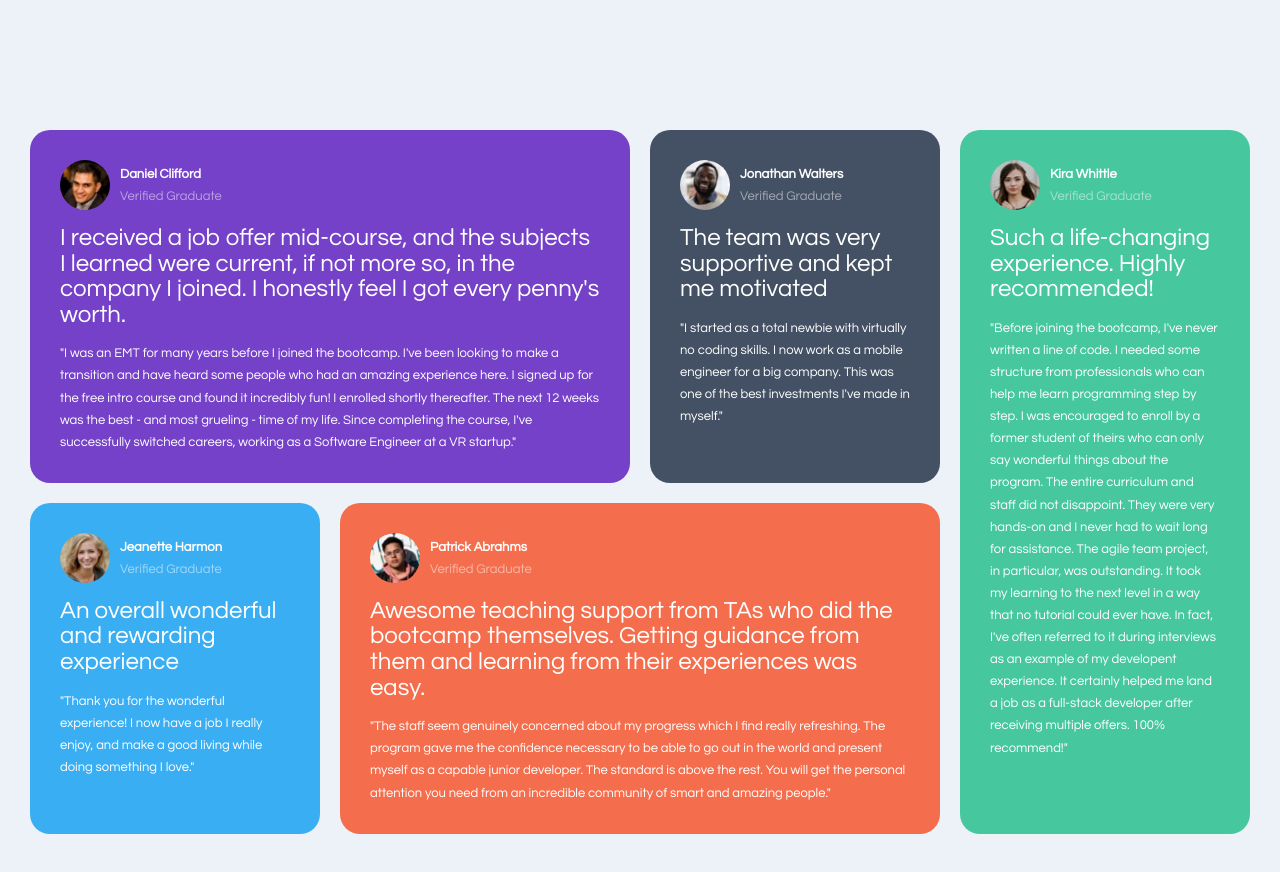
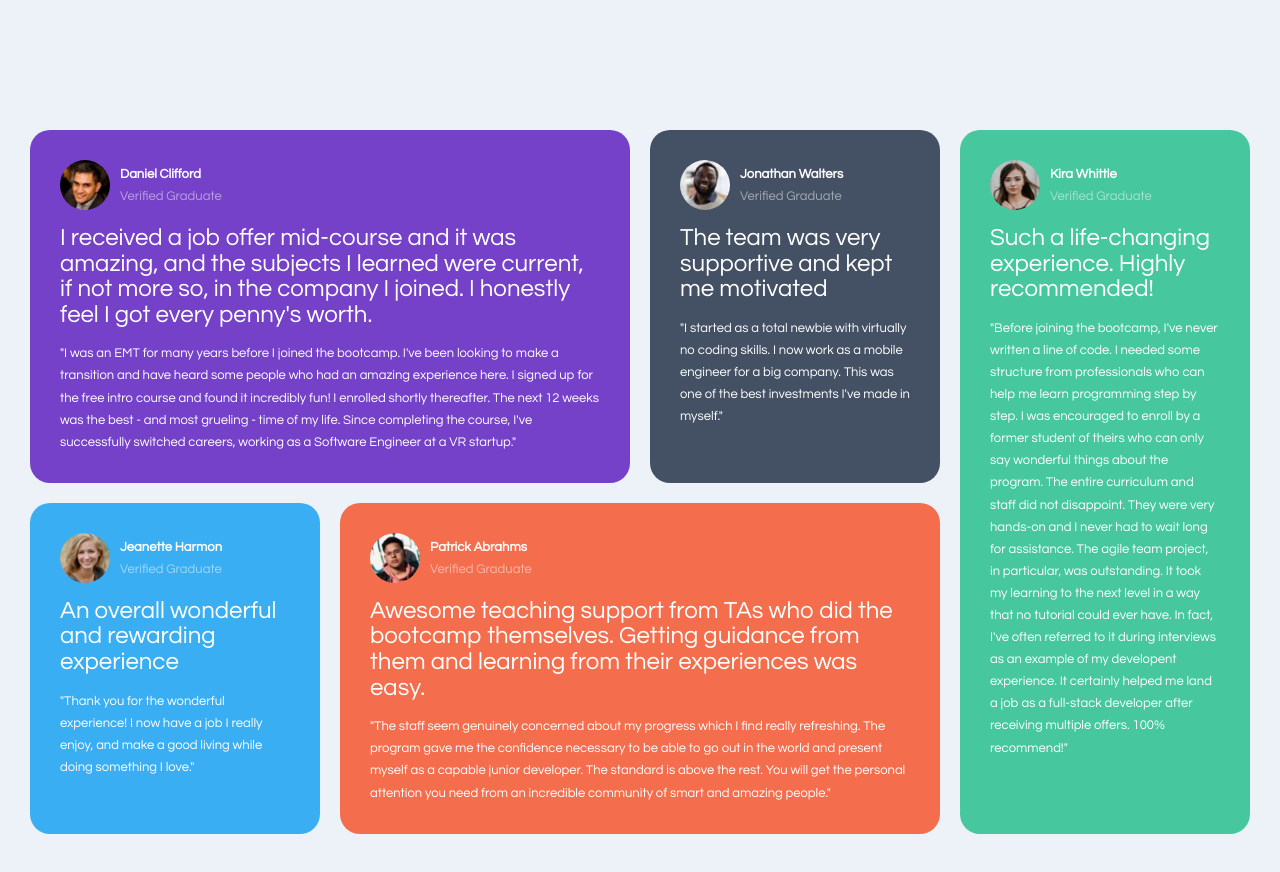
Before and after one commit to kelvintony/css-grid, a plain HTML site: page index.html in a window 1280 px wide. Drawn offline with Linux system fonts and the light colour scheme.

Commit message:
little changes in the html

```diff
--- a/index.html
+++ b/index.html
@@ -20,7 +20,7 @@
             </header>
 
             <p class="card__experience">
-                I received a job offer mid-course, and the subjects I learned were
+                I received a job offer mid-course and it was amazing, and the subjects I learned were
                 current, if not more so, in the company I joined. I honestly feel I
                 got every penny's worth.
             </p>
```
